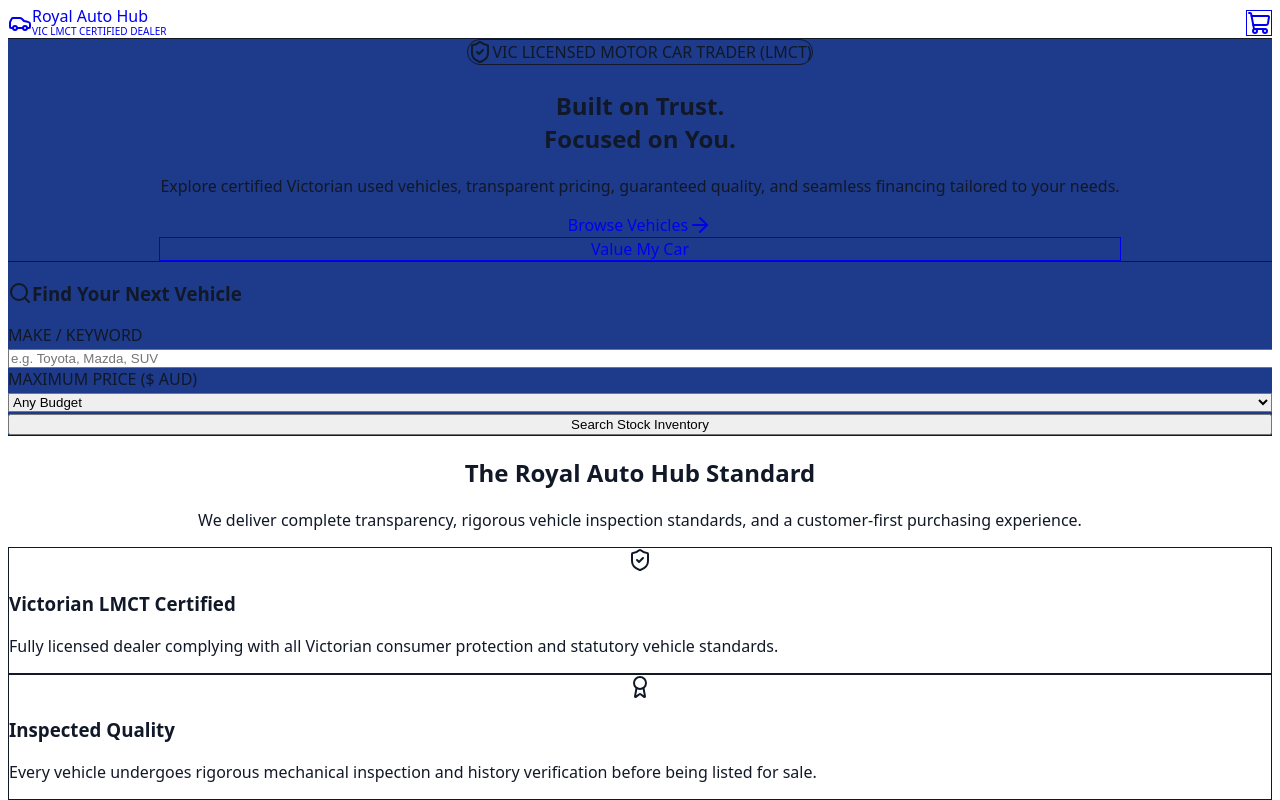
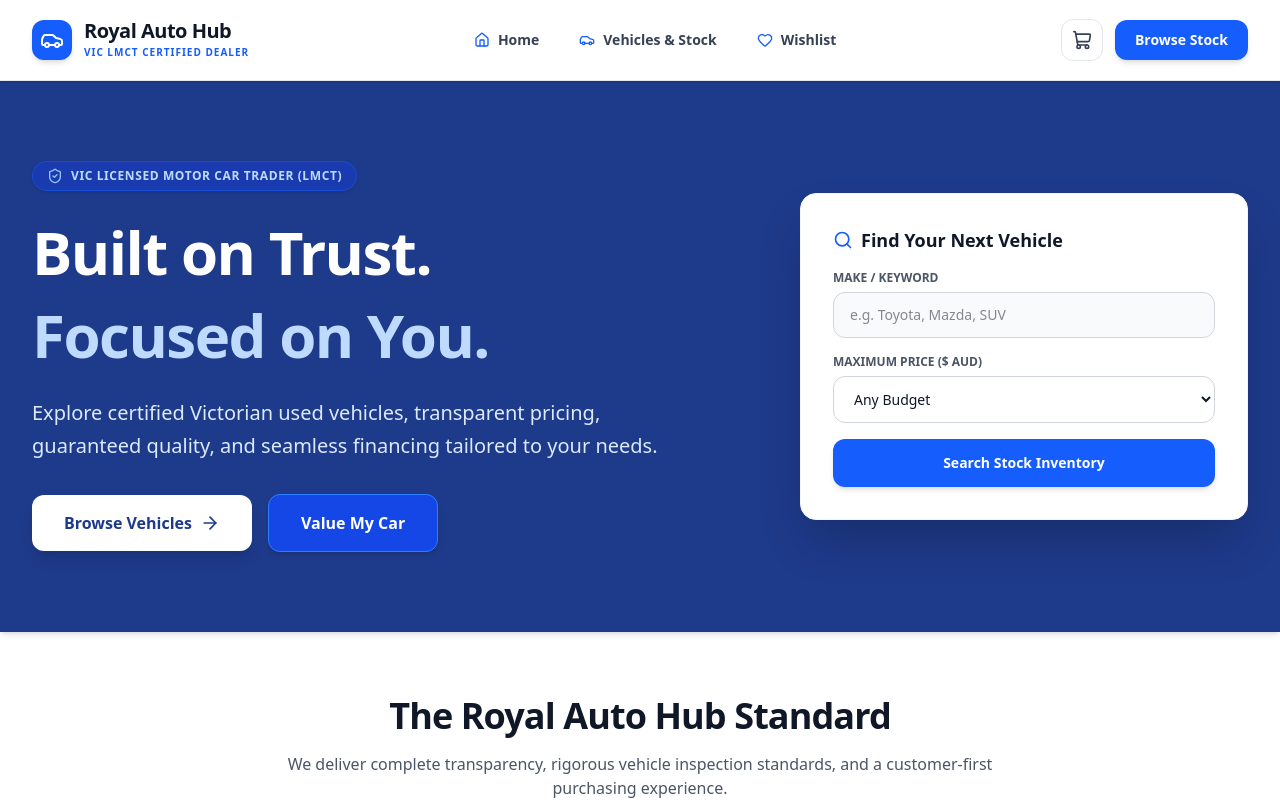
Before and after one commit to JobsInformation/turbomandi-web, a Next.js app: page / in a window 1280 px wide. Shown: the top 800 px of the page. Built offline with nearby package versions, Linux system fonts and the light colour scheme.

Commit message:
Fix: Upgrade PostCSS config and styles for Tailwind v4

```diff
--- a/app/globals.css
+++ b/app/globals.css
@@ -1,6 +1,4 @@
-@tailwind base;
-@tailwind components;
-@tailwind utilities;
+@import "tailwindcss";
 
 body {
   background-color: #ffffff;
--- a/postcss.config.js
+++ b/postcss.config.js
@@ -1,6 +1,5 @@
 module.exports = {
   plugins: {
-    tailwindcss: {},
-    autoprefixer: {},
+    '@tailwindcss/postcss': {},
   },
 }
```
